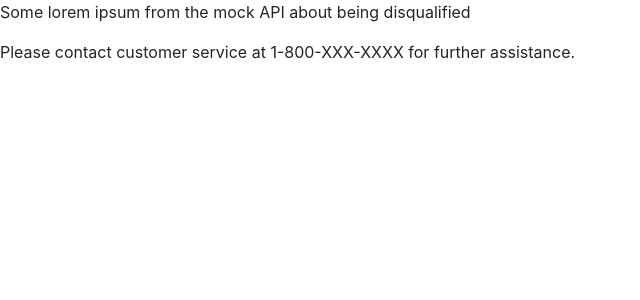
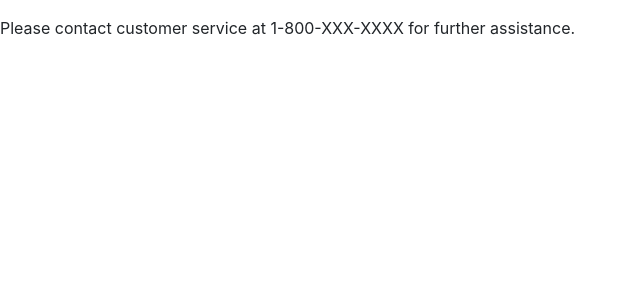
Before and after one commit to amenotu/cc_cuna, a React (Create React App) app: page /disqualified in a window 1280 px wide. Shown: the top 300 px of the page, without its empty margins (0-640 px from the left). Built offline with nearby package versions, Linux system fonts and the light colour scheme.

Commit message:
Added disqualification message from AppContext

```diff
--- a/src/components/DisqualificationPage.tsx
+++ b/src/components/DisqualificationPage.tsx
@@ -1,9 +1,12 @@
-import React from "react";
+import React, { useContext } from "react";
+import AppContext from "../contexts/AppContext";
 
 export default function DisqualificationNotice() {
+  const { disqualificationMessage } = useContext(AppContext);
+
   return (
     <div>
-      <p>Some lorem ipsum from the mock API about being disqualified</p>
+      <p>{disqualificationMessage}</p>
       <p>
         Please contact customer service at 1-800-XXX-XXXX for further
         assistance.
```
